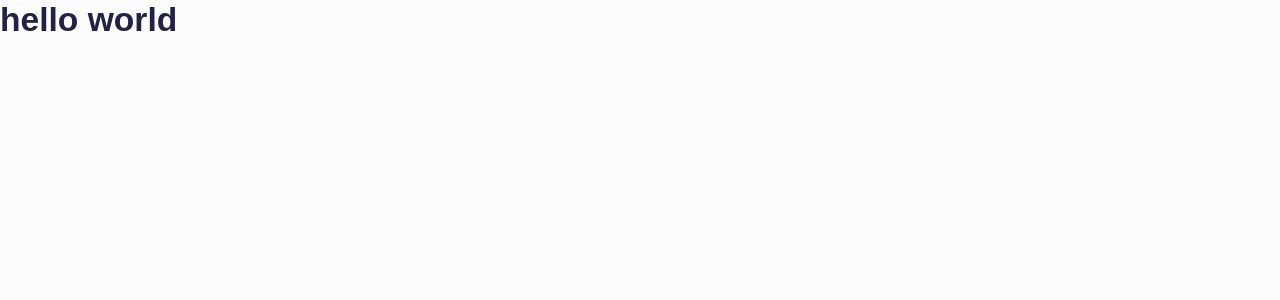
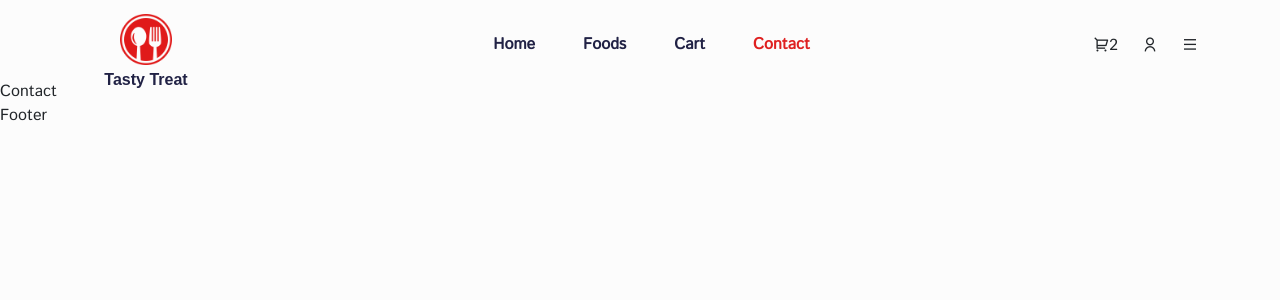
Before and after one commit to lokamabari/adifa, a React (Create React App) app: page /contact in a window 1280 px wide. Shown: the top 300 px of the page. Built offline with nearby package versions, Linux system fonts and the light colour scheme; a web font is replaced by a local one.

Commit message:
Menu dan nav

```diff
--- a/src/App.js
+++ b/src/App.js
@@ -1,9 +1,7 @@
+import Layout from './components/Layout/Layout.js'
+
 function App() {
-  return (
-    <div>
-      <h1>hello world</h1>
-    </div>
-  );
+  return <Layout />;
 }
 
 export default App;
--- /dev/null
+++ b/src/components/Footer/Footer.jsx
@@ -0,0 +1,9 @@
+import React from 'react'
+
+const Footer = () => {
+  return (
+    <div>Footer</div>
+  )
+}
+
+export default Footer;
--- /dev/null
+++ b/src/components/Header/Header.jsx
@@ -0,0 +1,70 @@
+import React from 'react';
+
+import { Container } from "reactstrap";
+import logo from "../../assets/images/res-logo.png"
+import { NavLink, Link } from "react-router-dom";
+
+import '../../styles/header.css'
+
+const nav__link = [
+  {
+    display: 'Home',
+    path: '/home'
+  },
+  {
+    display: 'Foods',
+    path: '/foods'
+  },
+  {
+    display: 'Cart',
+    path: '/cart'
+  },
+  {
+    display: 'Contact',
+    path: '/contact'
+  },
+];
+
+
+const Header = () => {
+  return <header className="header">
+    <Container>
+      <div className="nav__wrapper d-flex align-items-center justify-content-between">
+        <div className="logo">
+          <img src={logo} alt="logo" />
+          <h5>Tasty Treat</h5>
+        </div>
+        {/*========= Menu ========== */}
+        <div className="navigation">
+          <div className="menu d-flex align-items-center gap-5">
+            {
+              nav__link.map((item, index) => (
+                <NavLink to={item.path} key={index}
+                className={navClass => navClass.isActive ? 'active__menu' :""}
+                >{item.display}</NavLink>
+              ))
+            }
+          </div>
+        </div>
+        {/*======== Nav Right Icon */}
+        <div className="nav__right d-flex align-items-center gap-4">
+          <span className="cart__icon">
+            <i class="ri-shopping-cart-2-line"></i>
+            <span className="cart_badge">2</span>
+          </span>
+
+          <span className="user">
+            <Link to="/login"><i class="ri-user-line"></i></Link>
+          </span>
+
+          <span className="mobile__menu">
+            <i class="ri-menu-line"></i>
+          </span>
+        </div>
+
+      </div>
+    </Container>
+  </header>
+};
+
+export default Header;
--- /dev/null
+++ b/src/components/Layout/Layout.js
@@ -0,0 +1,19 @@
+import React from 'react'
+
+import Header from '../Header/Header.jsx';
+import Footer from '../Footer/Footer.jsx';
+import Routes from '../../routes/Routers.js';
+
+const Layout = () => {
+    return (
+        <div>
+            <Header />
+            <div>
+                <Routes />
+            </div>
+            <Footer />
+        </div>
+    )
+}
+
+export default Layout;
--- a/src/index.js
+++ b/src/index.js
@@ -6,9 +6,13 @@
 import "remixicon/fonts/remixicon.css";
 import "./index.css";
 
+import { BrowserRouter as Router } from "react-router-dom";
+
 ReactDOM.render(
   <React.StrictMode>
-    <App />
+    <Router>
+      <App />
+    </Router>
   </React.StrictMode>,
   document.getElementById("root")
 );
--- a/src/routes/Routers.js
+++ b/src/routes/Routers.js
@@ -15,7 +15,8 @@
         <Route path='/' element={<Navigate to='/home' />} />
         <Route path='/home' element={<Home />} />
         <Route path='/cart' element={<Cart />} />
-        <Route path='/all-foods' element={<AllFoods />} />
+        <Route path='/foods' element={<AllFoods />} />
+        <Route path='/foods/:id' element={<AllFoods />} />
         <Route path='/checkout' element={<Checkout />} />
         <Route path='/contact' element={<Contact />} />
         <Route path='/food-details' element={<FoodDetails />} />
--- /dev/null
+++ b/src/styles/header.css
@@ -0,0 +1,38 @@
+ .header {
+    width: 100%;
+    height: 80px;
+    line-height: 80px;
+}
+
+
+.logo {
+    text-align: center;
+}
+
+.logo img{
+    width: calc(100% - 60%);
+    object-fit: contain;
+}
+
+.logo h5{
+    font-weight: 600;
+    font-size: 1rem;
+    color: #212245;
+    margin-top: -10px;
+    margin-bottom: 0;
+}
+
+.menu a{
+    font-weight: 600;
+    font-size: 1rem;
+    color: #212245;
+    transition: 0.3s;
+}
+
+.menu a:hover{
+    color: #df2020;
+}
+
+.active__menu{
+    color: #df2020 !important;
+}
```
Also changed, not shown: src/components/Helmet/Helmet.js (added, +8 -0 lines), src/pages/FoodDetails.jsx (renamed from src/pages/FoodDetals.jsx).
